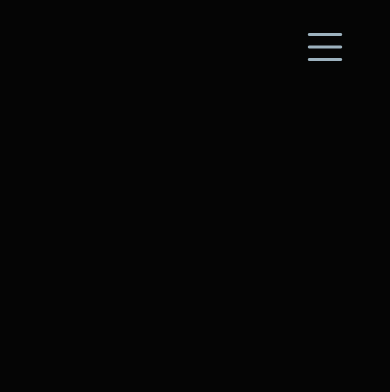
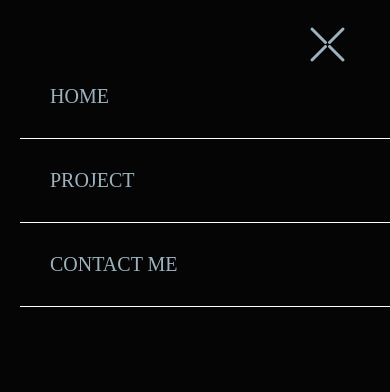
Before and after one commit to andrewfandy/dicoding-portfolio-site, a website: page index.html in a window 390 px wide. Both pictures are taken after a click on the icon 324 px from the left and 49 px from the top of the page. Shown: the top 392 px of the page. Drawn offline with nearby package versions, Linux system fonts and the light colour scheme.

Commit message:
Changing new files

```diff
--- a/assets/style/styles.css
+++ b/assets/style/styles.css
@@ -134,7 +134,6 @@ section {
     .navbar.mobile{
         display: none;
         width: 100vw;
-
     }
 
     header {
@@ -164,7 +163,7 @@ section {
         z-index: 1;
         top: 1rem;
         right: 2rem;
-        font-size: 2.5rem;
+        font-size: 2.25rem;
     }
 
     #hamburger-btn {
--- a/main.js
+++ b/main.js
@@ -34,3 +34,20 @@
       navbar.style.display = 'none';
     }
 });
+
+
+let hamburgerBtn = document.querySelector('#hamburger-btn');
+let crossBtn = document.querySelector('#cross-btn');
+let navbar = document.querySelector('.navbar.mobile');
+
+hamburgerBtn.addEventListener('click', function() {
+    navbar.style.display = 'block';
+    hamburgerBtn.style.display = 'none';
+    crossBtn.style.display = 'block';
+});
+
+crossBtn.addEventListener('click', function() {
+    navbar.style.display = 'none';
+    crossBtn.style.display = 'none';
+    hamburgerBtn.style.display = 'block';
+});
```
